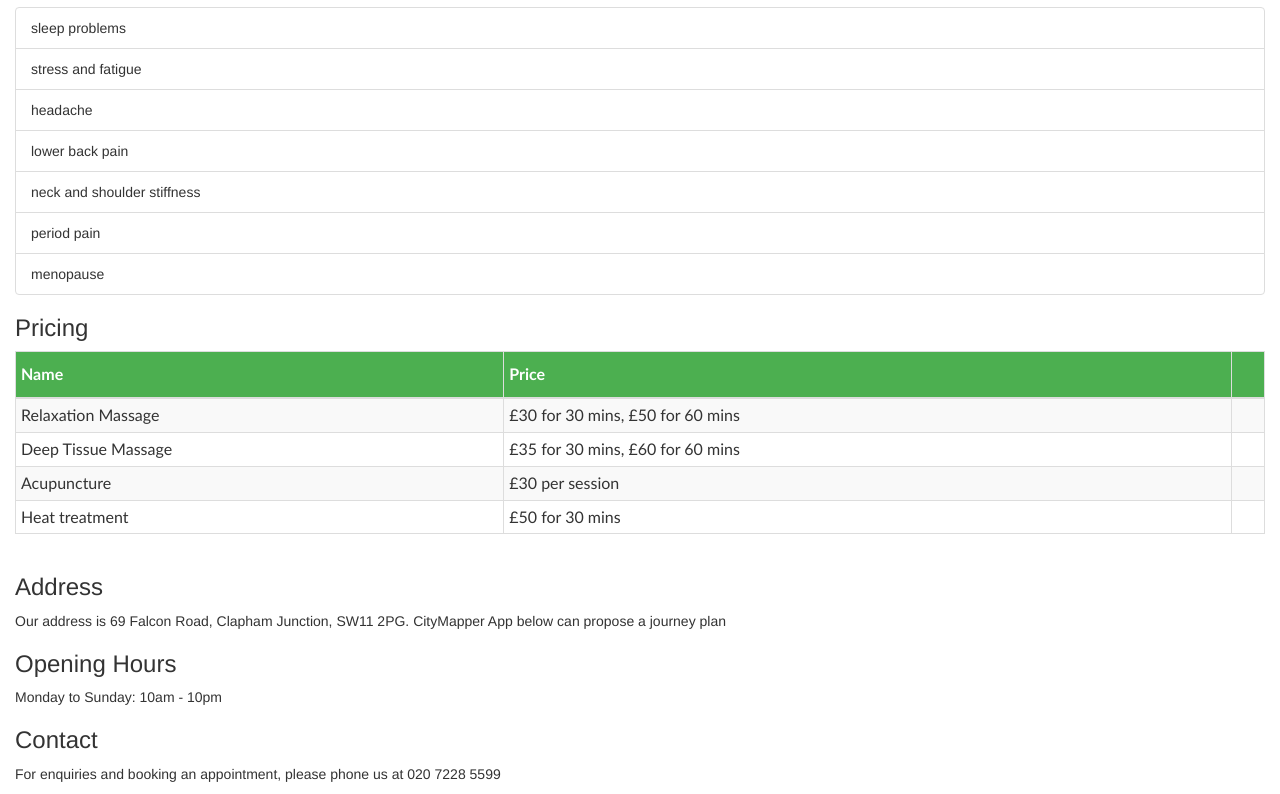
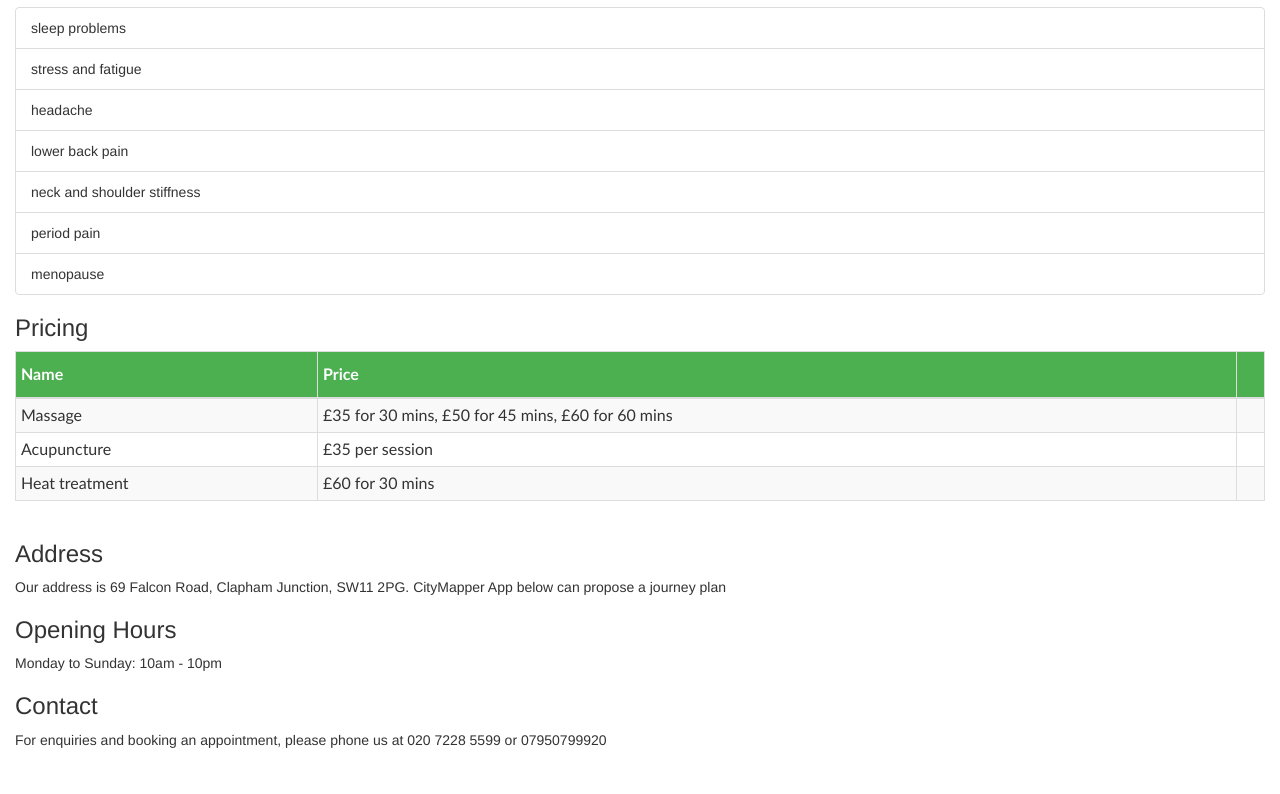
Before and after one commit to DrKate/ClaphamSite, a website: page index.html in a window 1280 px wide. Shown: the part 663-1457 px from the top of the page. After the commit the page ends 1423 px from the top, so only its background shows below. Drawn offline with nearby package versions, Linux system fonts and the light colour scheme; a script that the page names is missing.

Commit message:
Changed the price

```diff
--- a/index.html
+++ b/index.html
@@ -133,23 +133,18 @@
           </thead>
           <tbody>
             <tr>
-              <td>Relaxation Massage</td>
-              <td>£30 for 30 mins, £50 for 60 mins</td>
-              <td></td>
-            </tr>
-            <tr>
-              <td>Deep Tissue Massage</td>
-              <td>£35 for 30 mins, £60 for 60 mins</td>
+              <td>Massage</td>
+              <td>£35 for 30 mins, £50 for 45 mins, £60 for 60 mins</td>
               <td></td>
             </tr>
             <tr>
               <td>Acupuncture</td>
-              <td>£30 per session</td>
+              <td>£35 per session</td>
               <td></td>
             </tr>
             <tr>
               <td>Heat treatment</td>
-              <td>£50 for 30 mins</td>
+              <td>£60 for 30 mins</td>
               <td></td>
             </tr>
           </tbody>
@@ -166,7 +161,7 @@
       <p>Monday to Sunday: 10am - 10pm</p>
 
       <h3 id="contactNavAnchor">Contact</h3>
-      <p>For enquiries and booking an appointment, please phone us at 020 7228 5599</p>
+      <p>For enquiries and booking an appointment, please phone us at 020 7228 5599 or 07950799920</p>
 
     </div>
   </body>
```
